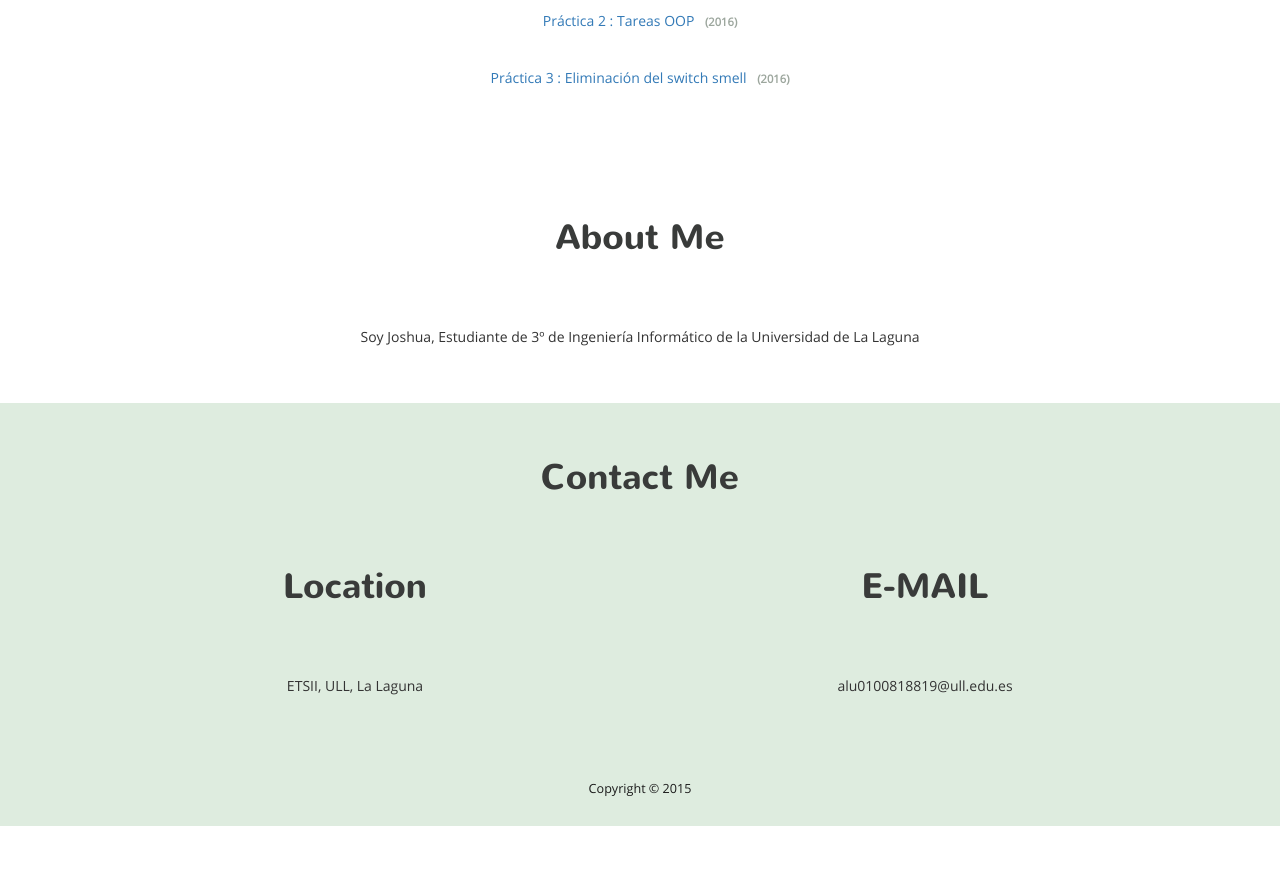
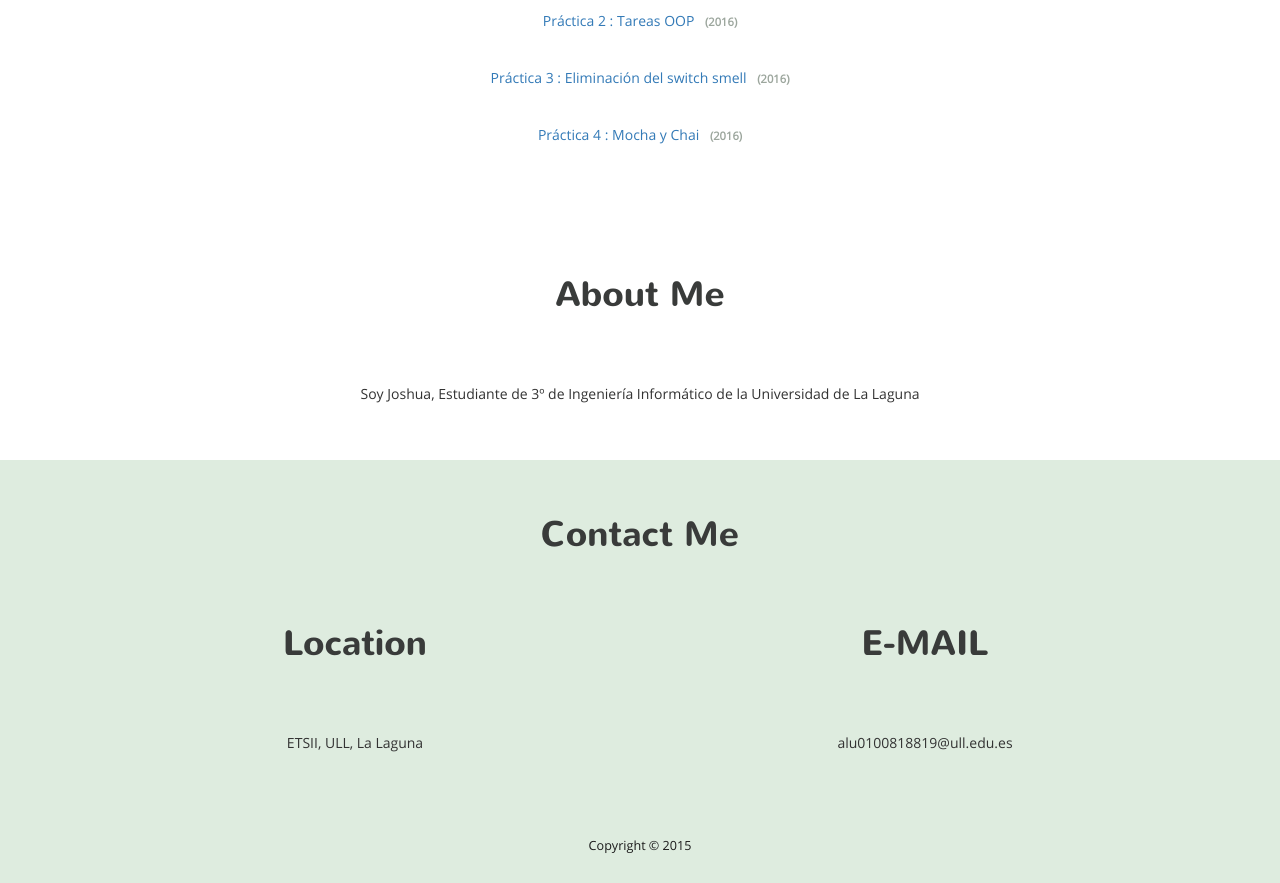
Before and after one commit to joshuape/joshuape.github.io, a plain HTML site: page index.html in a window 1280 px wide. Shown: the part 800-1683 px from the top of the page. Before the commit the page ends 1626 px from the top, so only its background shows below. Drawn offline with Linux system fonts and the light colour scheme.

Commit message:
Update index.html

```diff
--- a/index.html
+++ b/index.html
@@ -46,7 +46,8 @@
 						<p></p><a href="https://joshuape.github.io/tareas-iniciales-joshuasamuel/" > Práctica O : Tareas iniciales <label>(2016)</label> </a></p>
 						<p></p><a href="http://ull-esit-gradoii-dsi.github.io/introduccion-joshuasamuel/" > Práctica 1 : Tareas introducción <label>(2016)</label> </a></p>
 						<p></p><a href="https://github.com/ULL-ESIT-GRADOII-DSI/object-oriented-programming-in-js-joshuasamuel" > Práctica 2 : Tareas OOP <label>(2016)</label> </a></p>
-							<p></p><a href="https://github.com/ULL-ESIT-GRADOII-DSI/eliminacion-del-switch-smell-joshua-samuel" > Práctica 3 : Eliminación del switch smell <label>(2016)</label> </a></p>
+						<p></p><a href="https://github.com/ULL-ESIT-GRADOII-DSI/eliminacion-del-switch-smell-joshua-samuel" > Práctica 3 : Eliminación del switch smell <label>(2016)</label> </a></p>
+						<p></p><a href="https://github.com/ULL-ESIT-GRADOII-DSI/mocha-y-chai-joshua-samuel" > Práctica 4 : Mocha y Chai <label>(2016)</label> </a></p>
 						</div>
 						</div>
 
```
